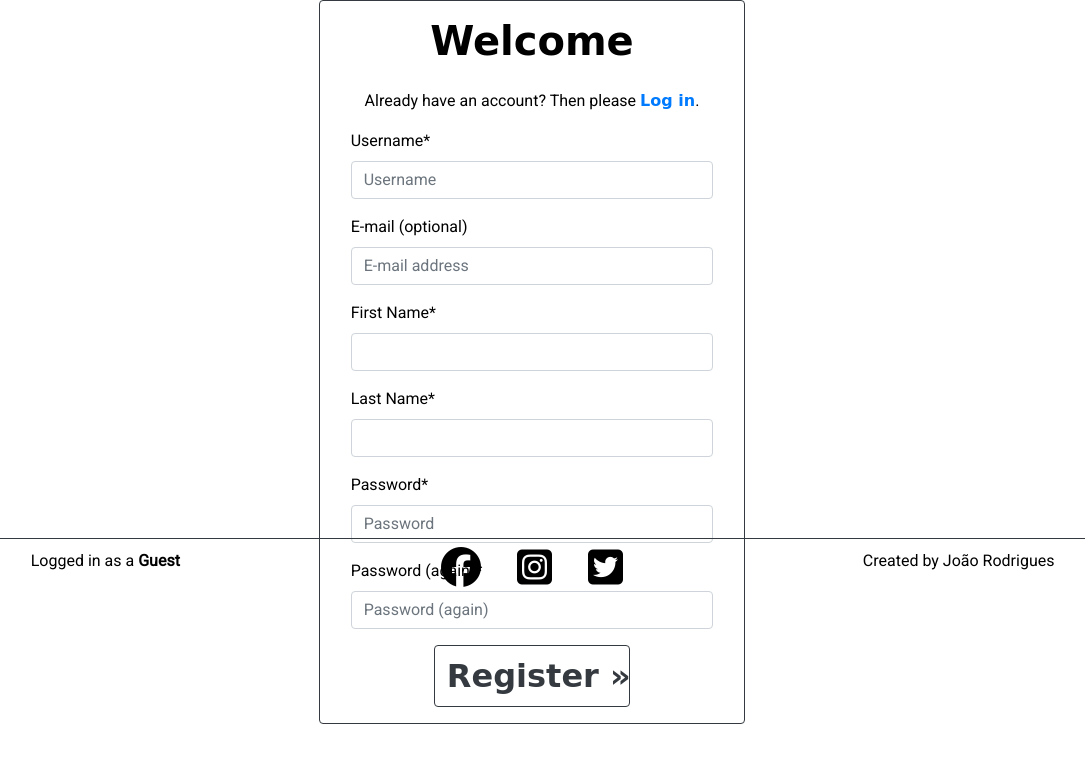
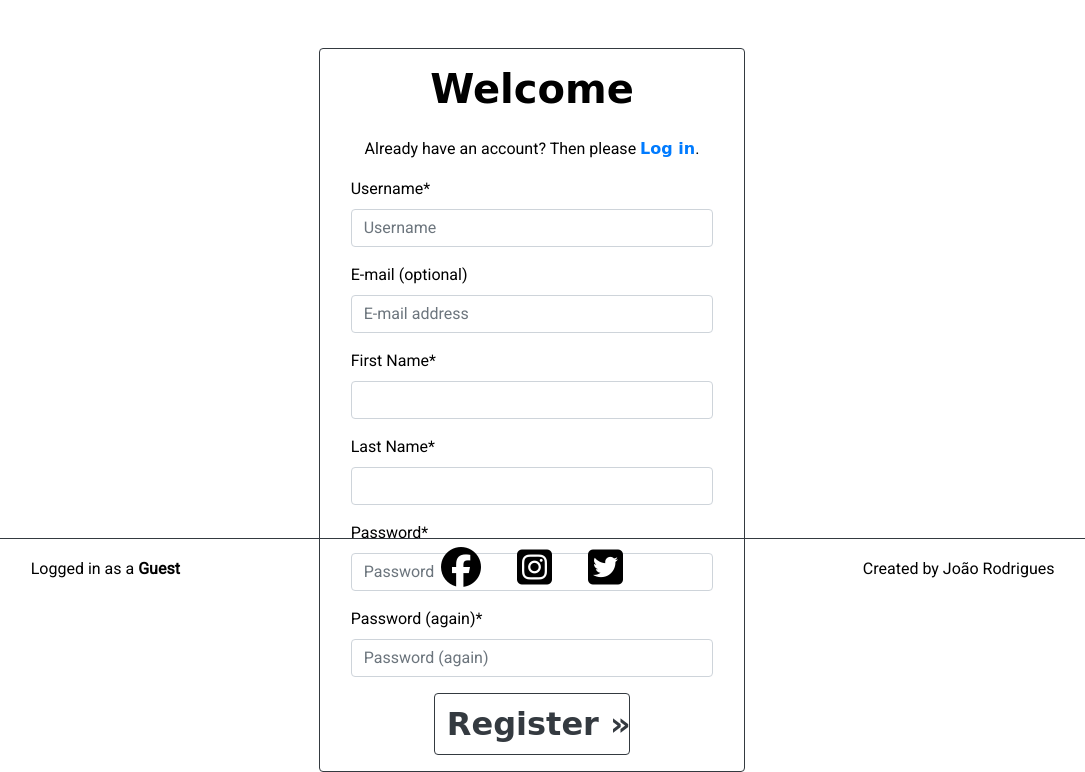
Before and after one commit to Joao4569/ocean-basket-restaurant, a Django app: page /accounts/signup/ in a window 1280 px wide. Shown: the part 201-973 px from the top of the page, without its empty margins (108-1193 px from the left). Before the commit the page ends 925 px from the top, so only its background shows below. Run offline with Django 3.2, Linux system fonts and the light colour scheme; some libraries are stand-ins or nearby versions; some web fonts are replaced.

Commit message:
style: Style footer and adjust form dispaly as well as form button  on signup template

```diff
--- a/templates/account/signup.html
+++ b/templates/account/signup.html
@@ -15,7 +15,7 @@
     <div class="col-4"></div>
 
     <!-- form column -->
-    <div class="col-4 border border-dark rounded p-3">
+    <div class="col-4 border border-dark rounded p-3 m-auto">
 
       <!-- form title -->
       <div class="col-12">
--- a/templates/online_booking/base.html
+++ b/templates/online_booking/base.html
@@ -17,7 +17,7 @@
 </head>
 
 <body>
-  <header class="container-fluid border-bottom border-dark">
+  <header class="container-fluid border-bottom border-dark mb-5">
     <div class="row">
       <div class="col-12 text-center">
         <a class="nav-link" href="/" aria-label="Link to Home page">
@@ -38,14 +38,18 @@
   </main>
 
   <footer class="container-fluid fixed-bottom border-top border-dark">
-    <div class="row">
+    <div class="row py-auto">
+
+      <!-- user login status -->
       <div class="col-12 col-md-4 text-center my-auto">
       {% if user.is_authenticated %}
-        <p>Logged in as <span class="font-weight-bold">{{ user }}</span></p>
+        <p class="m-auto">Logged in as <span class="font-weight-bold">{{ user }}</span></p>
       {% else %}
-        <p>Logged in as a <span class="font-weight-bold">Guest</span></p>
+        <p class="m-auto">Logged in as a <span class="font-weight-bold">Guest</span></p>
       {% endif %}
       </div>
+
+      <!-- social links -->
       <div id="social-links" class="col-12 col-md-4 text-center my-auto">
       <a href="https://facebook.com" target="_blank" rel="noopener"
         aria-label="Visit our Facebook page (opens in a new tab)"><i class="fa-brands fa-facebook px-3 my-auto"></i></a>
@@ -54,9 +58,12 @@
       <a href="https://twitter.com" target="_blank" rel="noopener"
         aria-label="Visit our Twitter page (opens in a new tab)"><i class="fa-brands fa-twitter-square px-3 my-auto"></i></a>
       </div>
+
+      <!-- creator details -->
       <div class="col-12 col-md-4 text-center my-auto">
-      <p>Created by Jo&atildeo Rodrigues</p>
+      <p class="m-auto">Created by Jo&atildeo Rodrigues</p>
       </div>
+
     </div>
   </footer>
 
```
